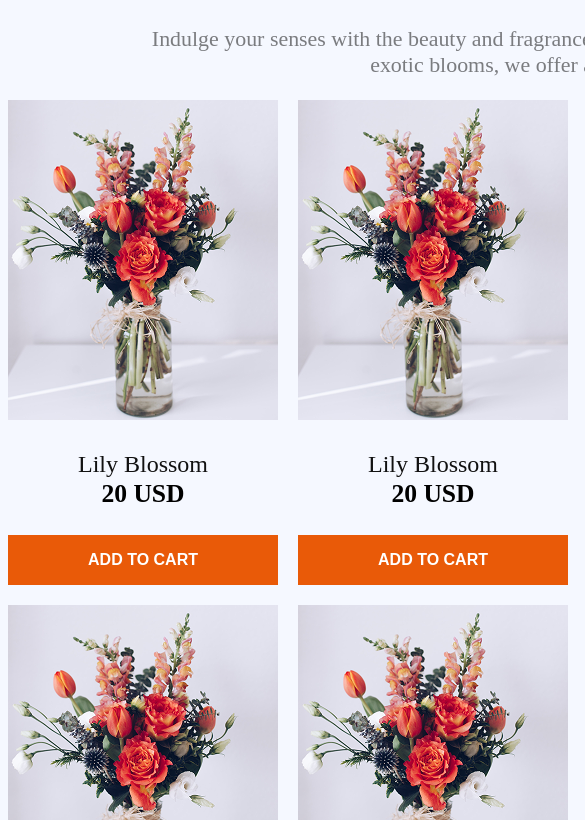
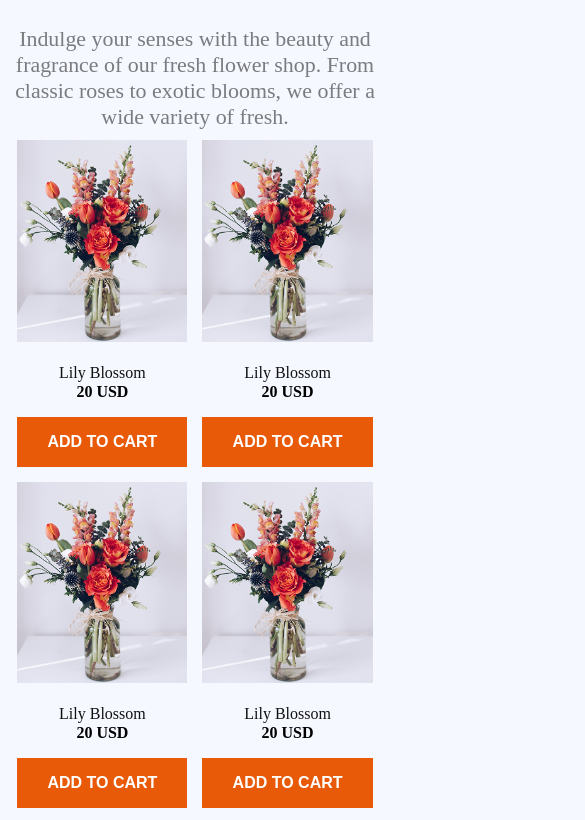
Before and after one commit to devpranto2/assignment-two, a plain HTML site: page index.html in a window 390 px wide. Shown: the part 706-1526 px from the top of the page, 585 px wide, since content can reach past the window. Drawn offline with Linux system fonts and the light colour scheme.

Commit message:
added plant section responsive part

```diff
--- a/style.css
+++ b/style.css
@@ -163,6 +163,34 @@ body{
 .banner-des{
     margin: 0px 20px;
 }
+ /* plants section responsive */
+.plants{
+    width: 100%;
+}
+.plants-sub{
+    width: 100%;
+    margin: 10px;
+}
+.plant{
+    width: 100%;
+}
+.plant-container{
+    width: 95%;
+    grid-template-columns: repeat(2, 1fr);
+    gap: 15px;
+
+}
+.plant-img{
+    width: 100%;
+}
+.plant-btn,.plant-sub,.plant-title{
+    font-size: 16px;
+
+}
+
+
+
+
 
 
 
```
